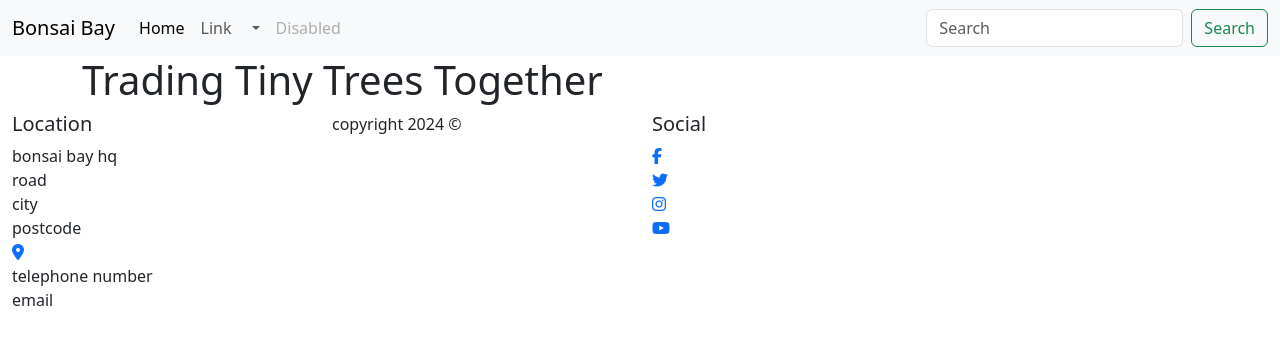
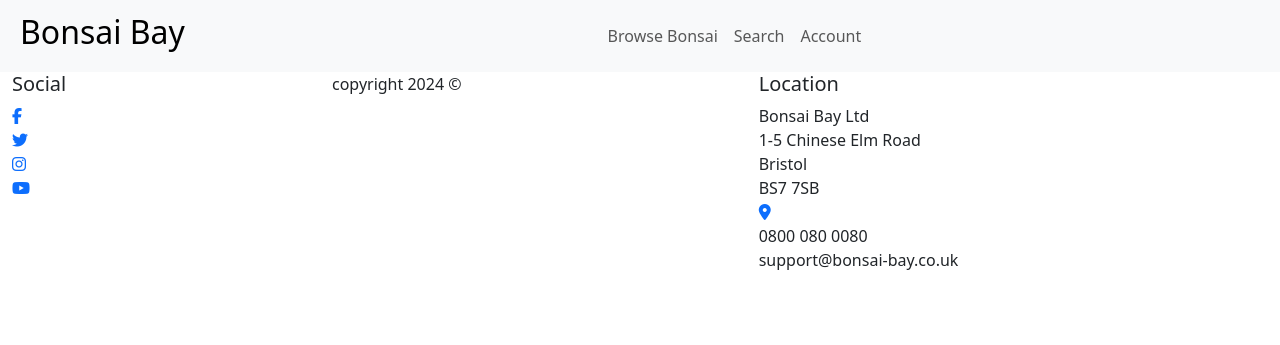
Before and after one commit to DaleFielding/bonsai-bay, a Flask app: page / in a window 1280 px wide. Shown: the top 345 px of the page. Run offline with Flask 3, Linux system fonts and the light colour scheme; some libraries are stand-ins or nearby versions.

Commit message:
Feat: add basic navbar and footer

```diff
--- a/bonsai_bay/templates/base.html
+++ b/bonsai_bay/templates/base.html
@@ -3,142 +3,81 @@
   <head>
     <meta charset="UTF-8" />
     <meta name="viewport" content="width=device-width, initial-scale=1.0" />
+    <title>Bonsai Bay</title>
     <link
+      rel="stylesheet"
       href="https://cdn.jsdelivr.net/npm/bootstrap@5.3.3/dist/css/bootstrap.min.css"
-      rel="stylesheet"
-      integrity="sha384-QWTKZyjpPEjISv5WaRU9OFeRpok6YctnYmDr5pNlyT2bRjXh0JMhjY6hW+ALEwIH"
-      crossorigin="anonymous"
     />
     <link
       rel="stylesheet"
-      href="{{ url_for('static', filename='css/style.css' )}}"
-      type="text/css"
+      href="https://cdnjs.cloudflare.com/ajax/libs/font-awesome/6.0.0-beta3/css/all.min.css"
     />
-
-    <title>Bonsai Bay</title>
+    <link
+      rel="stylesheet"
+      href="{{ url_for('static', filename='css/style.css') }}"
+    />
   </head>
   <body>
-    <header>
-      <!-- navbar -->
-      <nav class="navbar navbar-expand-lg bg-body-tertiary">
+    <nav class="navbar navbar-expand-lg navbar-light bg-light">
       <div class="container-fluid">
-          <a class="navbar-brand" href="#">Bonsai Bay</a>
+        <a class="navbar-brand" href="#">
+          <div class="logo"></div>
+          <h2 class="ms-2">Bonsai Bay</h2>
+        </a>
         <button
           class="navbar-toggler"
           type="button"
           data-bs-toggle="collapse"
-            data-bs-target="#navbarSupportedContent"
-            aria-controls="navbarSupportedContent"
+          data-bs-target="#navbarNav"
+          aria-controls="navbarNav"
           aria-expanded="false"
           aria-label="Toggle navigation"
         >
           <span class="navbar-toggler-icon"></span>
         </button>
-
-          <div class="collapse navbar-collapse" id="navbarSupportedContent">
-            <ul class="navbar-nav me-auto mb-2 mb-lg-0">
+        <div
+          class="collapse navbar-collapse justify-content-center"
+          id="navbarNav"
+        >
+          <ul class="navbar-nav">
             <li class="nav-item">
-                <a
-                  class="nav-link active"
-                  aria-current="page"
-                  href="{{ url_for('home')}}"
-                  >Home</a
-                >
+              <a class="nav-link" href="#">Browse Bonsai</a>
             </li>
             <li class="nav-item">
-                <a class="nav-link" href="#">Link</a>
+              <a class="nav-link" href="#">Search</a>
             </li>
-              <li class="nav-item dropdown">
-                <a
-                  class="nav-link dropdown-toggle"
-                  href="#"
-                  role="button"
-                  data-bs-toggle="dropdown"
-                  aria-expanded="false"
-                >
-                </a>
-                <ul class="dropdown-menu">
-                  <li>
-                    <a class="dropdown-item" href="{{ url_for('home')}}"
-                      >Home</a
-                    >
-                  </li>
-                  <li><a class="dropdown-item" href="#">Another action</a></li>
-                  <li><hr class="dropdown-divider" /></li>
-                  <li>
-                    <a class="dropdown-item" href="#">Something else here</a>
+            <li class="nav-item">
+              <a class="nav-link" href="#">Account</a>
             </li>
           </ul>
-              </li>
-              <li class="nav-item">
-                <a class="nav-link disabled" aria-disabled="true">Disabled</a>
-              </li>
-            </ul>
-            <form class="d-flex" role="search">
-              <input
-                class="form-control me-2"
-                type="search"
-                placeholder="Search"
-                aria-label="Search"
-              />
-              <button class="btn btn-outline-success" type="submit">
-                Search
-              </button>
-            </form>
         </div>
       </div>
     </nav>
-    </header>
-
-    <main class="container">{% block content %} {% endblock %}</main>
 
     <footer class="container-fluid">
       <div class="row" id="footer-details">
         <div class="col-sm-6 col-lg-3">
-          <h5 class="uppercase heading-font footer-heading">Location</h5>
-          <p class="inline-block">
-            bonsai bay hq <br />
-            road <br />
-            city <br />
-            postcode<br />
-            <a
-              href="https://www.google.com/maps/place/Bristol/@51.4685873,-2.7555274,11z/data=!3m1!4b1!4m6!3m5!1s0x4871836681b3d861:0x8ee4b22e4b9ad71f!8m2!3d51.454513!4d-2.58791!16zL20vMDk1bDA?entry=ttu"
-              target="_blank"
-              ><i class="fa-solid fa-location-dot"></i>
-              <span class="sr-only">Location</span>
-            </a>
-            <br />
-            telephone number<br />
-            email
-          </p>
-        </div>
-        <div class="col-sm-6 col-lg-3">
-          <p class="uppercase heading-font footer-heading">
-            copyright 2024 &#169;
-          </p>
-        </div>
-        <div class="col-sm-6 col-lg-3">
           <h5 class="uppercase heading-font footer-heading">Social</h5>
           <ul class="list-unstyled social-links">
-            <li class="list-style">
+            <li class="list-style-item">
               <a href="https://www.facebook.com/" target="_blank">
                 <i class="fa fa-facebook" aria-hidden="true"> </i>
                 <span class="sr-only">Facebook</span>
               </a>
             </li>
-            <li class="list-style">
+            <li class="list-style-item">
               <a href="https://twitter.com/" target="_blank">
                 <i class="fa fa-twitter" aria-hidden="true"> </i>
                 <span class="sr-only">Twitter</span>
               </a>
             </li>
-            <li class="list-style">
+            <li class="list-style-item">
               <a href="https://www.instagram.com/" target="_blank">
                 <i class="fa fa-instagram" aria-hidden="true"> </i>
                 <span class="sr-only">Instagram</span>
               </a>
             </li>
-            <li class="list-style">
+            <li class="list-style-item">
               <a href="https://www.youtube.com/" target="_blank">
                 <i class="fa fa-youtube" aria-hidden="true"> </i>
                 <span class="sr-only">Youtube</span>
@@ -146,18 +85,36 @@
             </li>
           </ul>
         </div>
+
+        <div class="col-sm-6 col-lg-4">
+          <p class="heading-font footer-heading">copyright 2024 &#169;</p>
+        </div>
+        <div class="col-sm-6 col-lg-4">
+          <h5 class="uppercase heading-font footer-heading">Location</h5>
+          <p class="inline-block">
+            Bonsai Bay Ltd<br />
+            1-5 Chinese Elm Road <br />
+            Bristol <br />
+            BS7 7SB <br />
+            <a
+              href="https://www.google.com/maps/dir//Mt+Everest/@27.9881387,86.9146539,15z/data=!4m9!4m8!1m0!1m5!1m1!1s0x39e854a215bd9ebd:0x576dcf806abbab2!2m2!1d86.9249751!2d27.9881206!3e0?entry=ttu"
+              target="_blank"
+              ><i class="fa-solid fa-location-dot"></i>
+              <span class="sr-only">Location</span>
+            </a>
+            <br />
+            0800 080 0080<br />
+            support@bonsai-bay.co.uk
+          </p>
+        </div>
       </div>
     </footer>
 
+    <script src="https://cdn.jsdelivr.net/npm/bootstrap@5.3.3/dist/js/bootstrap.bundle.min.js"></script>
     <script
       src="https://kit.fontawesome.com/4c839ba6ba.js"
       crossorigin="anonymous"
     ></script>
-    <script
-      src="https://cdn.jsdelivr.net/npm/bootstrap@5.3.3/dist/js/bootstrap.bundle.min.js"
-      integrity="sha384-YvpcrYf0tY3lHB60NNkmXc5s9fDVZLESaAA55NDzOxhy9GkcIdslK1eN7N6jIeHz"
-      crossorigin="anonymous"
-    ></script>
-    <script src="{{ url_for('static', filename='js/script.js')}}"></script>
+    <script src="{{ url_for('static', filename='js/script.js') }}"></script>
   </body>
 </html>
```
Lines whose indentation alone changed are shown as unchanged.
